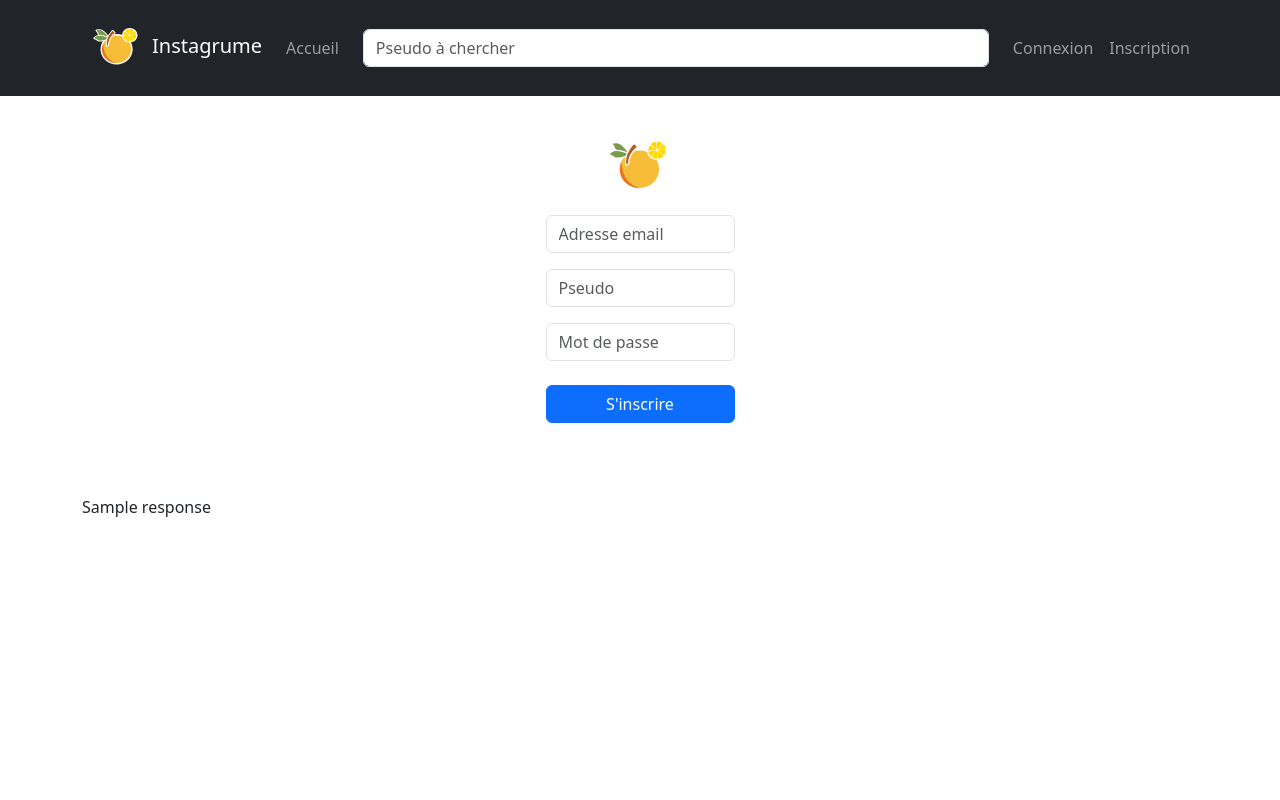
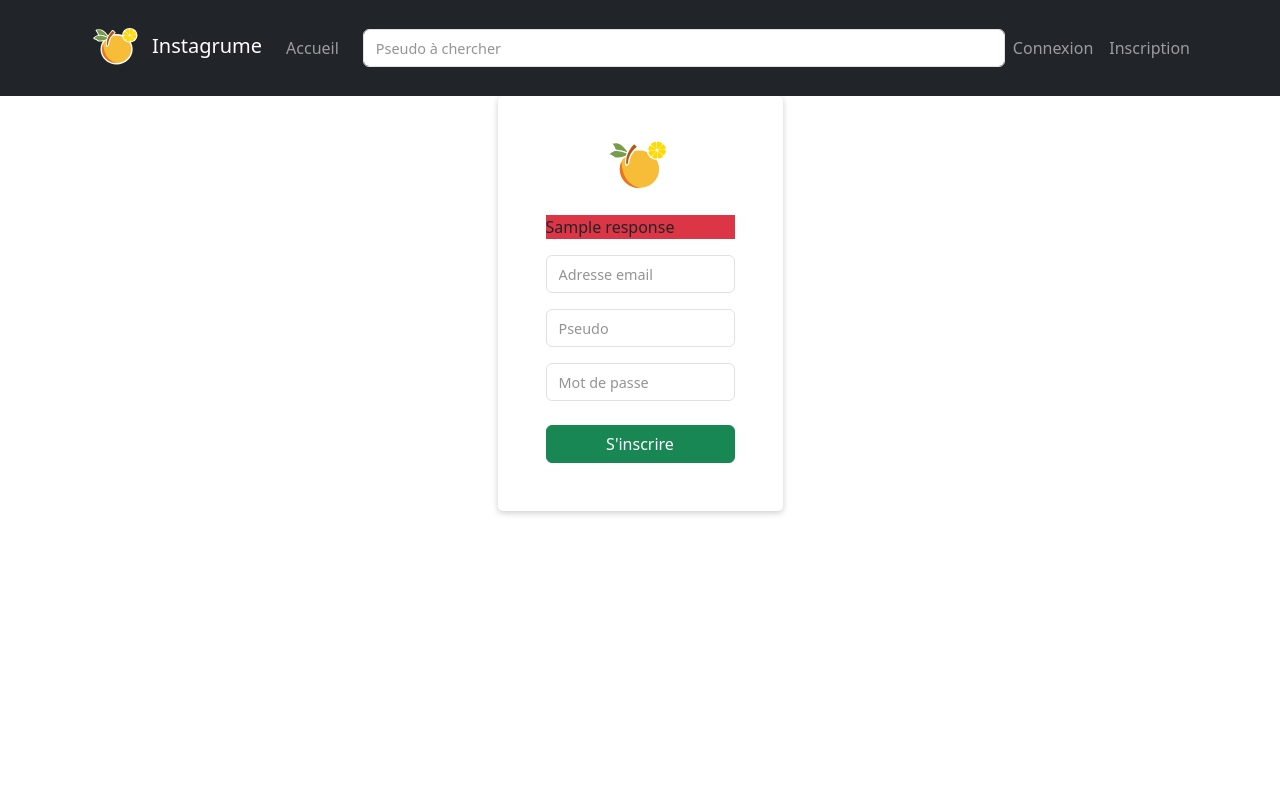
Before and after one commit to LioznTheBun/instagrume_groupe3_client, a Symfony app: template templates/inscription.html.twig in a window 1280 px wide. Run offline with Twig, Linux system fonts and the light colour scheme; the template is opened without the code that fills it: most values are stand-ins (such as "Sample title", 1, 10 or a date in 2020); some libraries are stand-ins or nearby versions.

Commit message:
Ajout css pour formulaire et amélio connexion/inscription

```diff
--- /dev/null
+++ b/public/css/connexion.css
@@ -0,0 +1,22 @@
+html, body {
+    height: 100%;
+}
+
+.container-form-inscription,
+.container-form-connexion {
+    display: flex;
+    align-items: center;
+    height: 100%;
+}
+
+.form-inscription,
+.form-connexion {
+    background-color: #ffffff;
+    box-shadow: 0 2px 6px rgba(0,0,0,0.2);
+    border-radius: 5px;
+}
+
+.form-control::placeholder {
+    color: #949494;
+    font-size: 0.9rem;
+  }
--- a/templates/connexion.html.twig
+++ b/templates/connexion.html.twig
@@ -4,6 +4,7 @@
 
 {% block stylesheets %}
 	{{ parent() }}
+    <link rel="stylesheet" href="{{ asset('css/connexion.css') }}" type="text/css">
 {% endblock%}
 
 {% block javascripts %}
@@ -16,7 +17,7 @@
             <div class="row">
                 <form method='POST' action='/login' class="col-lg-3 col-12 mx-auto form-connexion p-5 pt-4 mb-4">
                     <img src='{{ asset("images/logo.svg") }}' class='w-50 mx-auto d-block'>
-
+                    <p class="bg-danger">{{response|default("")}}</p>
                     <div class='form-group'>
                         <input type='text' class='form-control' id='email' name='email' placeholder='Email' required>
                     </div>
--- a/templates/inscription.html.twig
+++ b/templates/inscription.html.twig
@@ -4,6 +4,7 @@
 
 {% block stylesheets %}
 	{{ parent() }}
+    <link rel="stylesheet" href="{{ asset('css/connexion.css') }}" type="text/css">
 {% endblock%}
 
 {% block javascripts %}
@@ -16,7 +17,7 @@
             <div class="row">
                 <form method='POST' action='/inscription' class="col-lg-3 col-12 mx-auto form-inscription p-5 pt-4 mb-4">
                     <img src='{{ asset("images/logo.svg") }}' class='w-50 mx-auto d-block'>
-
+                    <p class="bg-danger">{{response|default("")}}</p>
                     <div class='form-group'>
                         <input type='email' class='form-control' id='email' name='email' placeholder='Adresse email' required>
                     </div>
@@ -26,9 +27,8 @@
                     <div class='form-group mt-3'>
                         <input type='password' class='form-control' id='password' name='password' placeholder='Mot de passe' required>
                     </div>
-                    <button type='submit' class='btn btn-primary mt-4 w-100'>S'inscrire</button>
+                    <button type='submit' class='btn btn-success mt-4 w-100'>S'inscrire</button>
                 </form>
-                <p>{{response|default("")}}</p>
             </div>
         </div>
     </div>
--- a/templates/navbar.html.twig
+++ b/templates/navbar.html.twig
@@ -1,8 +1,7 @@
-<nav
-	class="navbar navbar-expand-lg navbar-dark bg-dark">
-	<div
-		class="container">
-		<a class="navbar-brand" href="#"><img id="Instagrume-logo" src="{{ asset('images/logo.svg') }}" alt="Instagrume logo" draggable="false" height="70"/><span>Instagrume</span></a>
+<nav class="navbar navbar-expand-lg navbar-dark bg-dark">
+	<div class="container">
+		<a class="navbar-brand" href="#"><img id="Instagrume-logo" src="{{ asset('images/logo.svg') }}" alt="Instagrume logo" draggable="false" height="70"/><span>Instagrume</span>
+		</a>
 
 		<button class="navbar-toggler" type="button" data-bs-toggle="collapse" data-bs-target="#navbarSupportedContent" aria-controls="navbarSupportedContent" aria-expanded="false" aria-label="Toggle navigation">
 			<span class="navbar-toggler-icon"></span>
@@ -14,22 +13,19 @@
 				</li>
 			</ul>
 
-			<form class="d-flex align-items-center w-100 form-search">
+			<form class="d-flex align-items-center w-100 form-search" action="/search">
 				<input type="search" class="form-control" placeholder="Pseudo à chercher" aria-label="Search"/>
-				<a href="#!" class="text-white">
-					<i class="fas fa-search ps-3"></i>
-				</a>
 			</form>
 
 			<ul class="navbar-nav">
 				{% if role != NULL %}
-					<li class="nav-item me-3">
-						<a class="nav-link d-flex align-items-center {{ page == 'profil' ? 'active' :'' }}" href="/myself">Profil</a>
+					<li class="nav-item">
+						<a class="nav-link d-flex align-items-center {{ page == 'profil' ? 'active' :'' }}" href="/profil">Profil</a>
 					</li>
 				{% endif %}
 				{% if role == 'admin' %}
 					<li class="nav-item">
-						<a class="nav-link d-flex align-items-center me-3 {{ page == 'utilisateurs' ? 'active' :'' }}" href="/users">Utilisateurs</a>
+						<a class="nav-link d-flex align-items-center {{ page == 'utilisateurs' ? 'active' :'' }}" href="/users">Utilisateurs</a>
 					</li>
 				{% endif %}
 				{% if role == NULL %}
```
Also changed, not shown: src/Controller/ConnexionController.php (+15 -10 lines).
